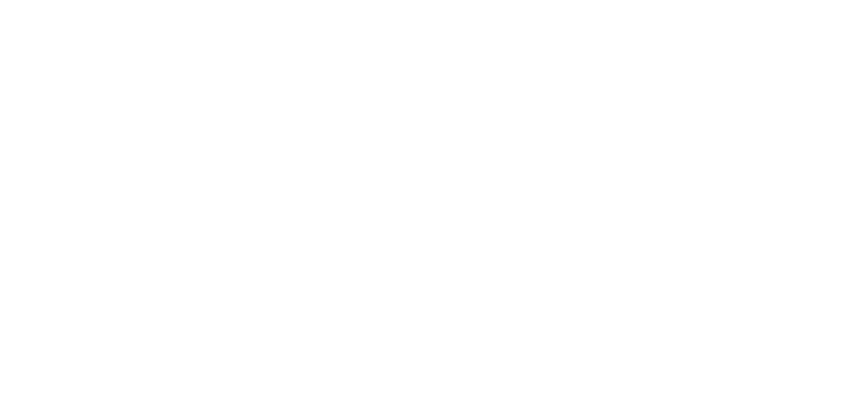
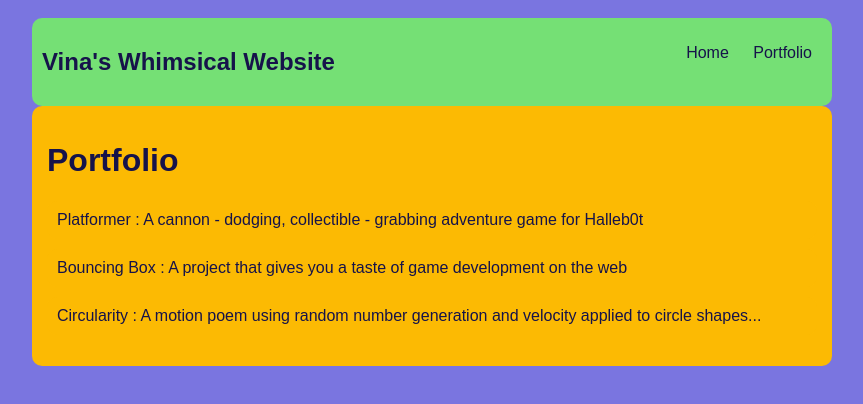
Before and after one commit to tvvinanguyen/tvvinanguyen.github.io, a plain HTML site: page portfolio.html in a window 1280 px wide. Shown: the whole page, without its empty margins (208-1071 px from the left). Drawn offline with Linux system fonts and the light colour scheme.

Commit message:
add portfolio.html file

```diff
--- a/portfolio.html
+++ b/portfolio.html
@@ -1,11 +1,112 @@
 <!DOCTYPE HTML>
 <html>
     <head>
+        <title>Vina's Whimsical Website</title>
+        <style type="text/css">
+            body {
+                background: rgb(122, 117, 224);
+                color: rgb(45, 45, 45);
+                padding: 10px;
+                font-family: arial;
+            }
+            header {
+                font-size: 1.5em;
+                font-weight: bold;
+            }
+
+            #all-contents {
+                max-width: 800px;
+                margin: auto;
+            }
+
+            /* navigation menu */
+            nav {
+                background: rgb(117, 224, 117);
+                margin: 0 auto;
+                display: flex;
+                padding: 10px;
+                border-radius: 10px;
+            }
+            h1 {
+                display: flex;
+                align-items: center;
+                color: rgb(22, 19, 74);
+                flex: 1;
+            }
+            #nav-ul {
+                list-style-image: none;
+            }
+            .nav-li {
+                display: inline-block;
+                padding: 0 10px;
+            }
+            .nav-a {
+                text-decoration: none;
+                color: rgb(22, 19, 74);
+            }
+
+            /* main container area beneath menu */
+            main {
+                background: rgb(252, 186, 3);
+                display: flex;
+                border-radius: 10px;
+            }
+            .content {
+                flex: 1;
+                padding: 15px;
+            }
+                        /* portfolio styles */
+            .content h1 {
+                color: rgb(22, 19, 74);
+            }
+
+            #portfolio {
+                list-style-type: none;
+                padding-left: 0;
+            }
+
+            #portfolio li {
+                background: rgb(252, 186, 3);
+                padding: 10px;
+                border-radius: 10px;
+                margin-bottom: 10px;
+            }
+
+            #portfolio li:hover {
+                background: rbg(122, 117, 224);
+            }
+
+            #portfolio a {
+                text-decoration: none;
+                color: rgb(22, 19, 74);
+            }
+        </style>
     </head>
 
     <body>
-      <div id="all-contents">
-
+    <div id="all-contents">
+        <nav>
+            <h1>Vina's Whimsical Website</h1>
+            <ul id="nav-ul">
+                <li class="nav-li">
+                  <a class="nav-a" href="index.html">Home</a>
+                </li>
+                <li class="nav-li">
+                  <a class="nav-a" href="portfolio.html">Portfolio</a>
+                </li>
+            </ul>
+        </nav>
+        <main>
+            <div class="content">
+                <h1>Portfolio</h1>
+                <ul id="portfolio">
+                    <li><a href="projects/platformer/">Platformer : A cannon - dodging, collectible - grabbing adventure game for Halleb0t</a></li>
+                    <li><a href="projects/bouncing-box/">Bouncing Box : A project that gives you a taste of game development on the web </a></li>
+                    <li><a href="projects/circularity/">Circularity : A motion poem using random number generation and velocity applied to circle shapes...</a></li>
+                </ul>
+            </div>
+        </main>
+    </div>
       </div>
     </body>
 </html>
```
